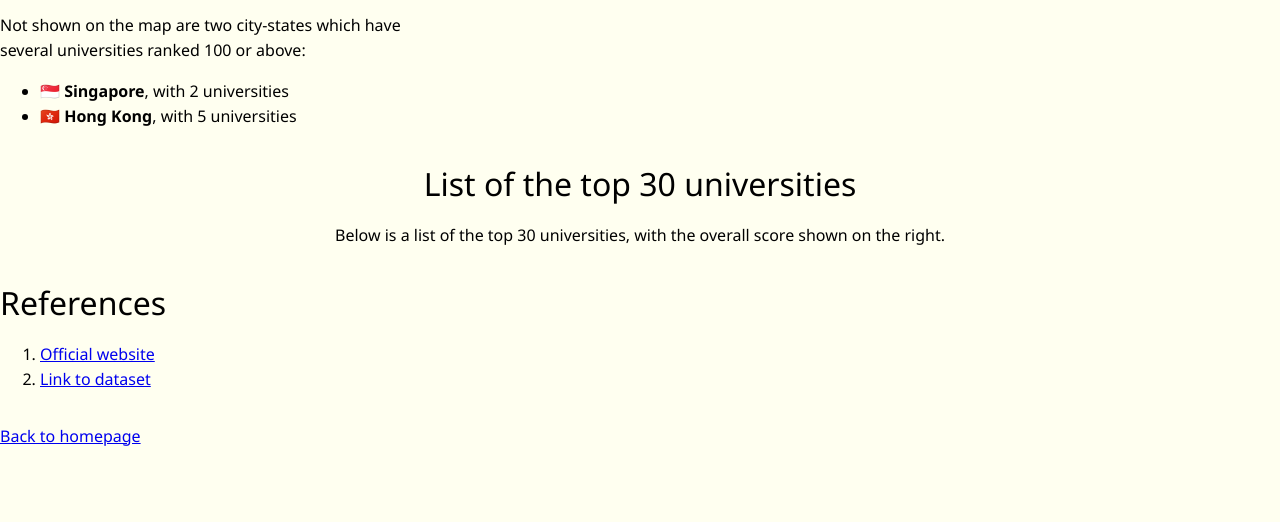
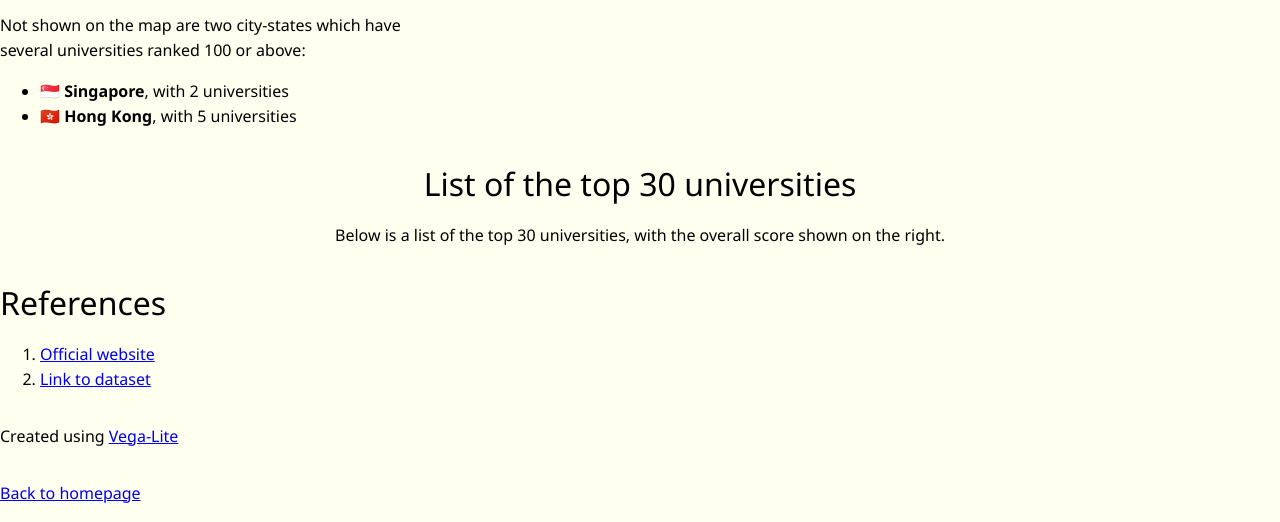
Before and after one commit to wsus0001/FIT3179, a plain HTML site: page Assignment 2/Assignment2.html in a window 1280 px wide. Shown: the part 689-1211 px from the top of the page. Before the commit the page ends 1154 px from the top, so only its background shows below. Drawn offline with nearby package versions, Linux system fonts and the light colour scheme; a script that the page names is missing.

Commit message:
created using vega-lite

```diff
--- a/Assignment 2/Assignment2.html
+++ b/Assignment 2/Assignment2.html
@@ -98,6 +98,9 @@
     </div>
     <div class="pure-g">
         <div class="pure-u-1-1">
+            <p>Created using <a href="https://vega.github.io/vega-lite">Vega-Lite</a></p>
+        </div>
+        <div class="pure-u-1-1">
             <p><a href="../index.html">Back to homepage</a></p>
         </div>
     </div>
```
